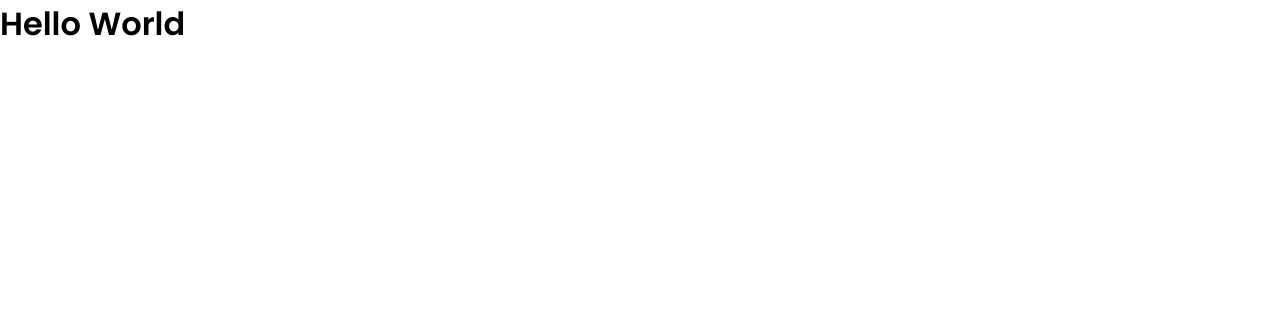
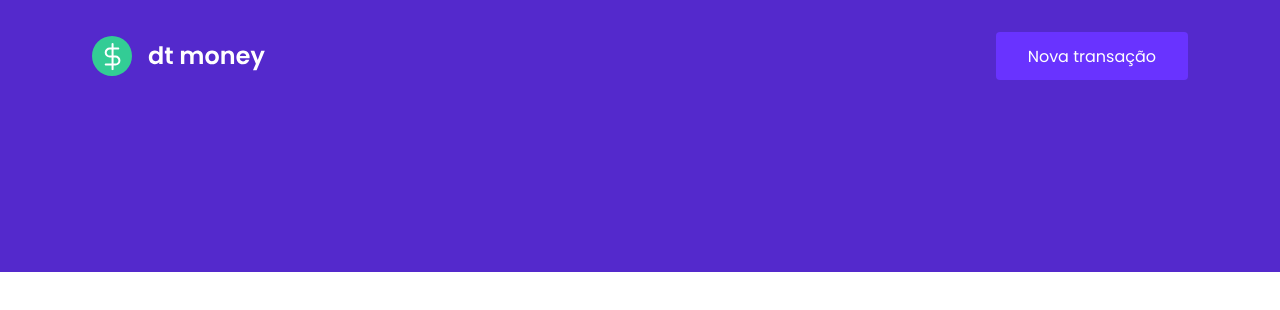
Before and after one commit to EvertonCarvalho1/dtmoney, a React (Create React App) app: page / in a window 1280 px wide. Shown: the top 310 px of the page. Built offline with nearby package versions, Linux system fonts and the light colour scheme.

Commit message:
✨ Componente Header

```diff
--- a/src/App.tsx
+++ b/src/App.tsx
@@ -1,12 +1,13 @@
 import React from 'react';
+import { Header } from './components/Header';
 import { GlobalStyle } from './styles/global';
 
 
 export function App() {
   return (
-    <div className="App">
-      <h1>Hello World</h1>
+    <>
+      <Header/>
       <GlobalStyle/>
-    </div>
+    </>
   );
 }
--- /dev/null
+++ b/src/components/Header/index.tsx
@@ -0,0 +1,16 @@
+import logoImg from '../../assets/logo.svg'
+import { Container, Content} from './styles'
+
+export function Header() {
+    return(
+        <Container>
+           <Content>
+                <img src={logoImg} alt="dt money"/>
+
+                <button type="button">
+                    Nova transação
+                </button>
+            </Content>
+        </Container>
+    )
+}
--- /dev/null
+++ b/src/components/Header/styles.ts
@@ -0,0 +1,32 @@
+import styled from "styled-components";
+
+export const Container = styled.header`
+    background: var(--blue);
+`;
+
+export const Content = styled.div`
+    max-width: 1128px;
+    margin: 0 auto;
+
+    padding: 2rem 1rem 12rem;
+    display: flex;
+    align-items: center;
+
+    justify-content: space-between;
+
+    button{
+        font-size: 1rem;
+        color: #fff;
+        background: var(--blue-light);
+        border: 0;
+        padding: 0 2rem;
+        border-radius: 0.25rem;
+        height: 3rem;
+
+        transition: filter 0.2s;
+
+        &:hover{
+            filter: brightness(0.9)
+        }
+    }
+`;
```
